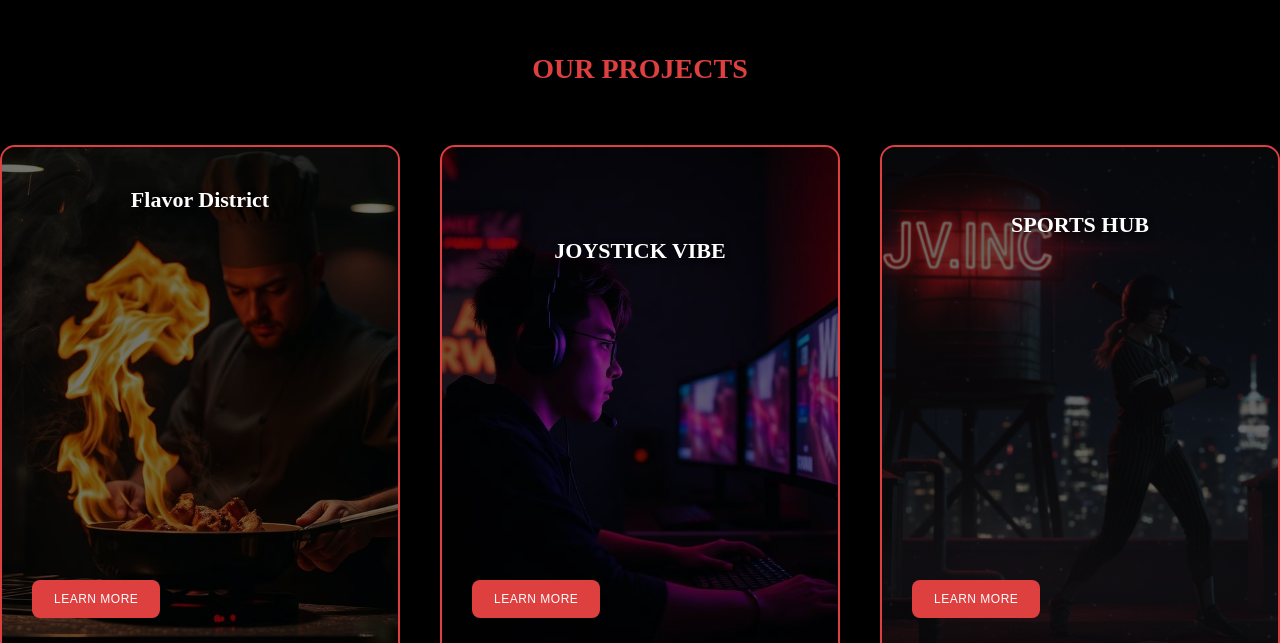
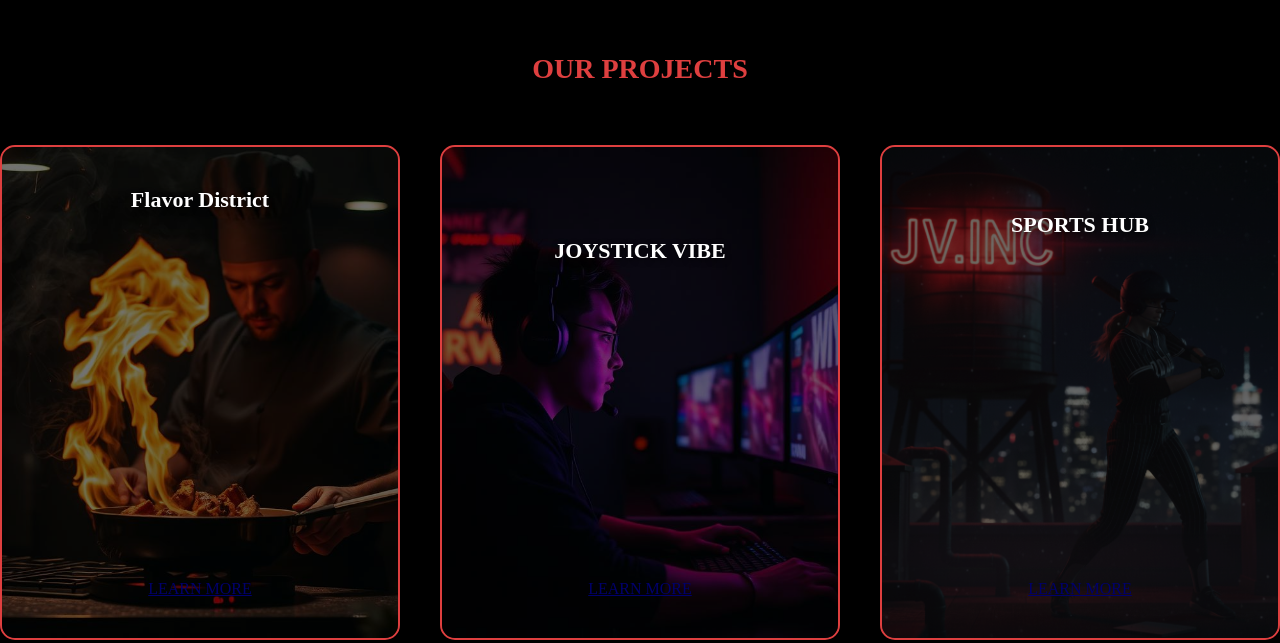
Before and after one commit to vg8115279-star/jv, a plain HTML site: page index.html in a window 1280 px wide. Shown: the part 2154-2797 px from the top of the page. Drawn offline with Linux system fonts and the light colour scheme.

Commit message:
Fix HTML structure and add missing elements

```diff
--- a/index.html
+++ b/index.html
@@ -22,6 +22,8 @@
     </header>
     <section id="hero">
         <div class="hero-content">
+              <br></br>
+            <br></br>
             <h1>Welcome to JV.INC<br>Your trusted partner in innovation and excellence.</h1>
             <div class="hero-images">
                 <div class="hero-image" aria-label="Cocina"></div>
@@ -34,7 +36,7 @@
         <div class="container">
             <div class="img-container" aria-label="About JV.inc"></div>
             <div class="texto">
-                <h2>We are <span class="title-color">JV.INC</span></h2>
+                <h2>We are JV.INC</h2>
                 <p>JV.inc is a company focused on the development of digital projects and technological solutions across different sectors. We manage and develop three main projects: a gastronomy-related project, a sports items project, and our flagship project, an IT company dedicated to the world of video games and peripherals.</p>
                 <p>Our company was created with the aim of combining creativity, technology, and functionality to build digital platforms that are clear, modern, and user-friendly. At JV.inc, we believe that every project is an opportunity to grow, learn, and improve, both technically and creatively.</p>
 
@@ -78,7 +80,7 @@
                         Our chefs are constantly gathering culinary influences to design dishes that aim to stimulate the more
                         than 8,000 taste buds of the human tongue, offering a complete sensory experience. This project goes beyond
                         traditional dining, turning gastronomy into an artistic expression where each dish tells a story and evokes emotions..</p>
-                    <button>LEARN MORE</button>
+                    <a href="error.html" class="btn-learn-more">LEARN MORE</a>
                 </div>
                 <div class="carta">
                     <h3>JOYSTICK VIBE</h3>
@@ -87,7 +89,7 @@
                         Our goal is to create a modern and intuitive online space where customers can easily access top-tier video games and gaming
                          peripherals. More than just a store, Joystick Vibe represents a community built around technology, innovation, and a deep passion for gaming.
                     </p>
-                    <button>LEARN MORE</button>
+                    <a href="https://javierdura1.github.io/Joystick-vibes/" class="btn-learn-more">LEARN MORE</a>
                 </div>
                 <div class="carta">
                     <h3>SPORTS HUB</h3>
@@ -96,7 +98,7 @@
                         Our mission is to create an online space where users can find everything they need to enhance their athletic performance and enjoy their favorite sports.
                         Sports Hub is more than just a store; it's a community that promotes an active lifestyle and the values of teamwork, dedication, and perseverance.
                     </p>
-                    <button>LEARN MORE</button>
+                    <a href="error.html" class="btn-learn-more">LEARN MORE</a>
                 </div>
             </div>
         </div>
```
